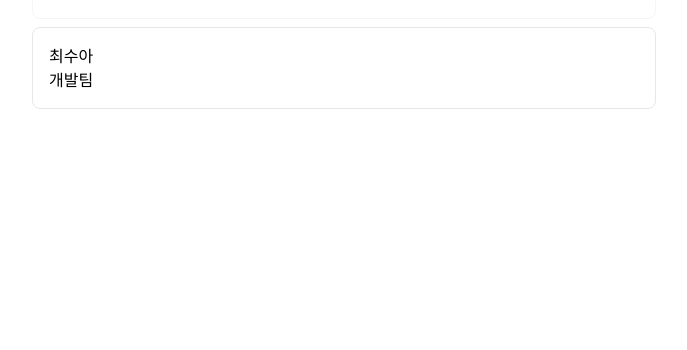
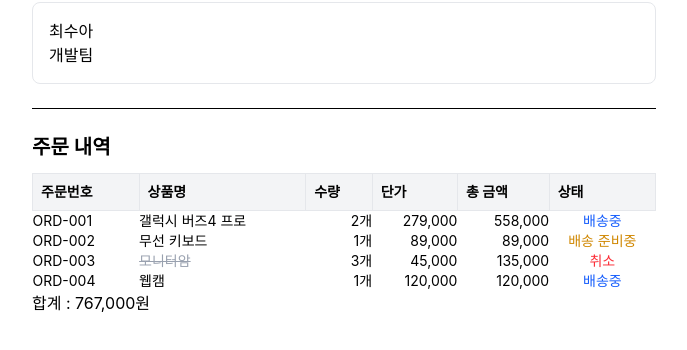
Before and after one commit to jhogunhee/react-study, a React (Vite) app: page / in a window 1280 px wide. Shown: the part 396-746 px from the top of the page, without its empty margins (296-983 px from the left). Built offline with nearby package versions, Linux system fonts and the light colour scheme.

Commit message:
week1 Level3 완료 — 주문 내역 테이블 (reduce 합계, 상태별 스타일, line-through)

```diff
--- a/src/App.jsx
+++ b/src/App.jsx
@@ -1,13 +1,13 @@
-import Week1 from './week1/Week1'
 import EmployeeList from './week1/practice/EmployeeList'
+import OrderList from './week1/practice/OrderList'
 
 function App() {
   return (
     <div className="max-w-2xl mx-auto p-6 font-sans">
       <h1 className="text-2xl font-bold mb-6">React Study</h1>
-      <Week1 />
+      <EmployeeList />
       <hr className="my-6" />
-      <EmployeeList />
+      <OrderList />
     </div>
   )
 }
--- /dev/null
+++ b/src/week1/practice/OrderList.jsx
@@ -0,0 +1,41 @@
+import OrderRow from './OrderRow'
+
+const orders = [
+  { id: 'ORD-001', name: '갤럭시 버즈4 프로', qty: 2, price: 279000, status: 'shipped' },
+  { id: 'ORD-002', name: '무선 키보드', qty: 1, price: 89000, status: 'pending' },
+  { id: 'ORD-003', name: '모니터암', qty: 3, price: 45000, status: 'cancelled' },
+  { id: 'ORD-004', name: '웹캠', qty: 1, price: 120000, status: 'shipped' },
+]
+
+function OrderList() {
+  // TODO 1: 취소 제외 총합계 (qty × price, status !== 'cancelled')
+  const ordSum = orders.filter(order => order.status !== 'cancelled')
+                       .reduce((acc, order) => acc + order.qty * order.price, 0);
+  return (
+    <section>
+      <h2 className="text-xl font-semibold mb-3">주문 내역</h2>
+      <table className="w-full text-sm border-collapse">
+        <thead>
+          <tr className="bg-gray-100 text-left">
+            <th className="p-2 border border-gray-200">주문번호</th>
+            <th className="p-2 border border-gray-200">상품명</th>
+            <th className="p-2 border border-gray-200">수량</th>
+            <th className="p-2 border border-gray-200">단가</th>
+            <th className="p-2 border border-gray-200">총 금액</th>
+            <th className="p-2 border border-gray-200">상태</th>
+          </tr>
+        </thead>
+        <tbody>
+          {/* TODO 2: orders.map으로 OrderRow 렌더링 */}
+          {orders.map(order => {
+              return <OrderRow key={order.id} order={order} />
+          })}
+        </tbody>
+      </table>
+      {/* TODO 3: 하단에 "합계: N원" 표시 */}
+      합계 : {ordSum.toLocaleString()}원
+    </section>
+  )
+}
+
+export default OrderList
--- /dev/null
+++ b/src/week1/practice/OrderRow.jsx
@@ -0,0 +1,31 @@
+// 상태별 스타일 매핑
+const statusStyle = {
+  pending:   { label: '배송 준비중', className: 'text-yellow-600' },
+  shipped:   { label: '배송중',     className: 'text-blue-600' },
+  cancelled: { label: '취소',       className: 'text-red-500' },
+}
+
+function OrderRow({ order }) {
+  // TODO 1: 총금액 계산 (수량 × 단가)
+  const totPrice = order.price * order.qty;
+  // TODO 2: 취소 여부 (order.status === 'cancelled')
+  const isCancel = order.status === 'cancelled';
+  // TODO 3: statusStyle에서 현재 상태의 label, className 꺼내기
+  const rowStyle = statusStyle[order.status];
+
+  return (
+    <tr>
+      <td>{order.id}</td>
+      {/* TODO 4: 취소된 주문은 line-through 적용 */}
+      <td className={isCancel ? 'line-through text-gray-400' : ''}>{order.name}</td>
+      <td className="text-right">{order.qty}개</td>
+      <td className="text-right">{order.price.toLocaleString()}</td>
+      {/* TODO 5: 총금액 표시 (toLocaleString) */}
+      <td className="text-right">{totPrice.toLocaleString()}</td>
+      {/* TODO 6: 상태 텍스트 표시 (statusStyle 활용) */}
+      <td className={`text-center ${rowStyle.className}`}>{rowStyle.label}</td>
+    </tr>
+  )
+}
+
+export default OrderRow
```
